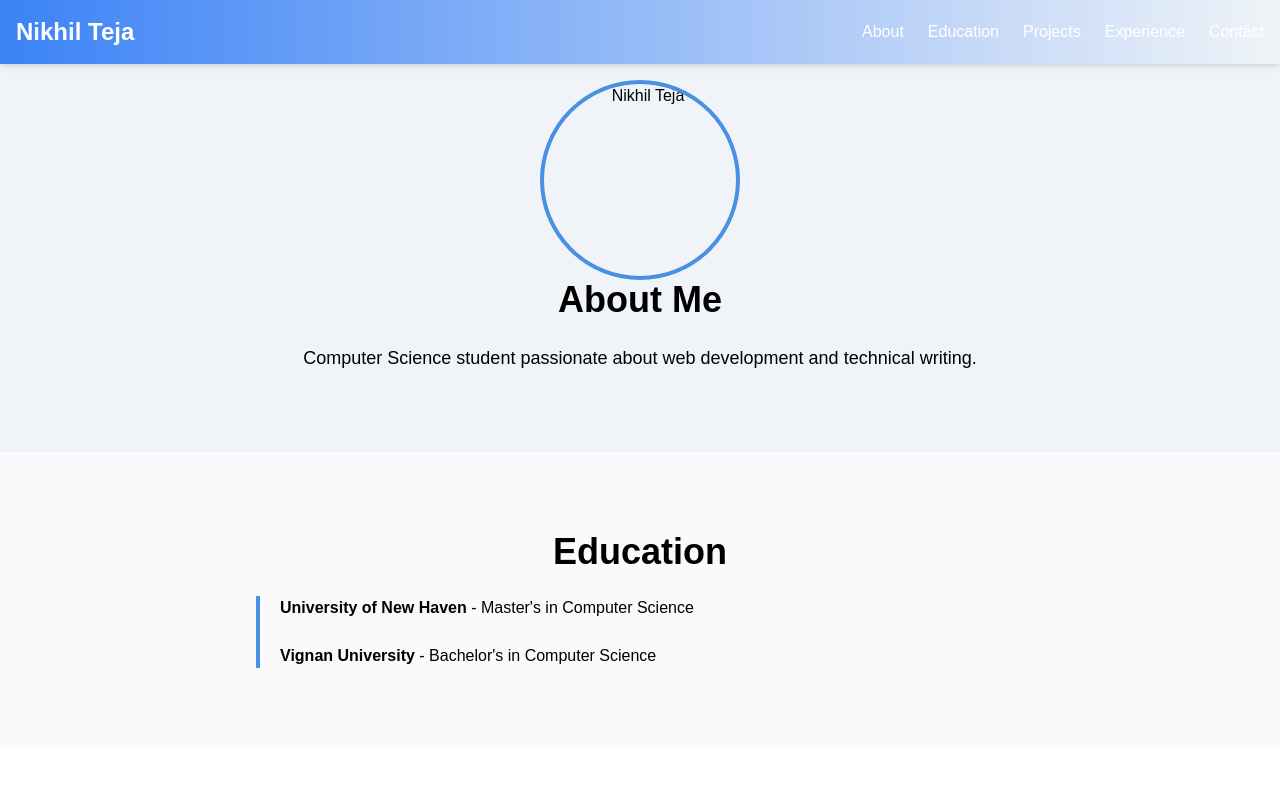
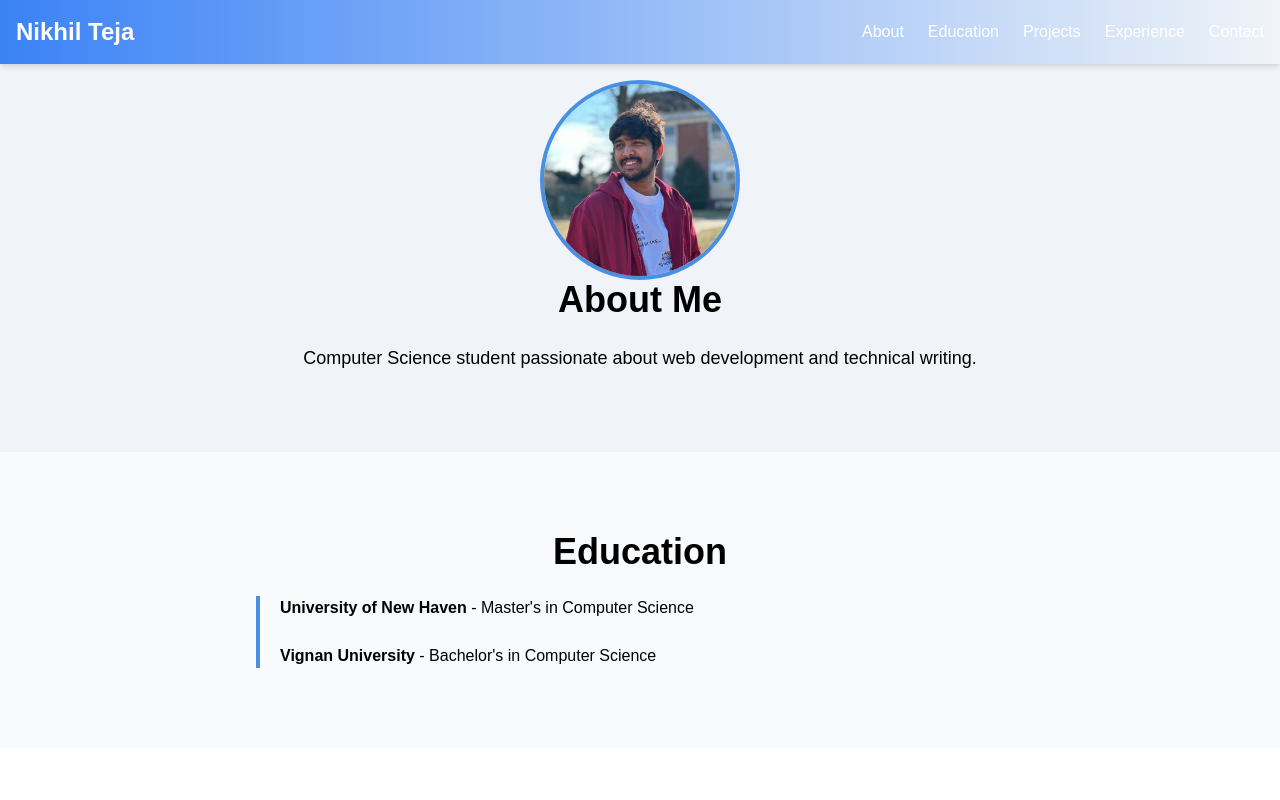
Before and after one commit to Nikhilteja4465/nikhilteja, a website: page public/index.html in a window 1280 px wide. Shown: the top 800 px of the page. Drawn offline with nearby package versions, Linux system fonts and the light colour scheme.

Commit message:
Update index.html

```diff
--- a/public/index.html
+++ b/public/index.html
@@ -54,7 +54,7 @@
 
     <!-- About Section -->
     <section id="about" class="py-20 text-center">
-        <img src="profile.jpg" alt="Nikhil Teja" class="profile-img mx-auto">
+        <img src="assets/profile.jpg" alt="Nikhil Teja" class="profile-img mx-auto">
         <h2 class="text-4xl font-bold mb-6">About Me</h2>
         <p class="text-lg max-w-3xl mx-auto">Computer Science student passionate about web development and technical writing.</p>
     </section>
```
